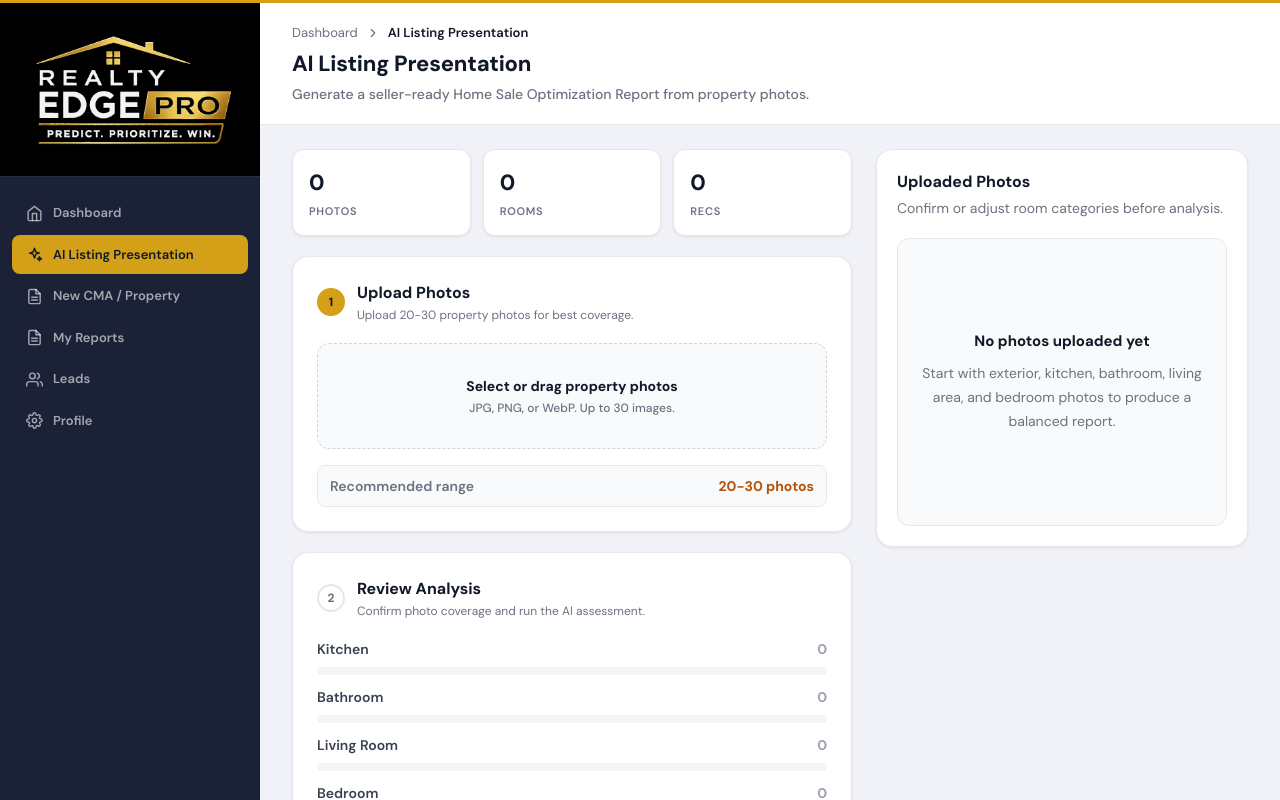
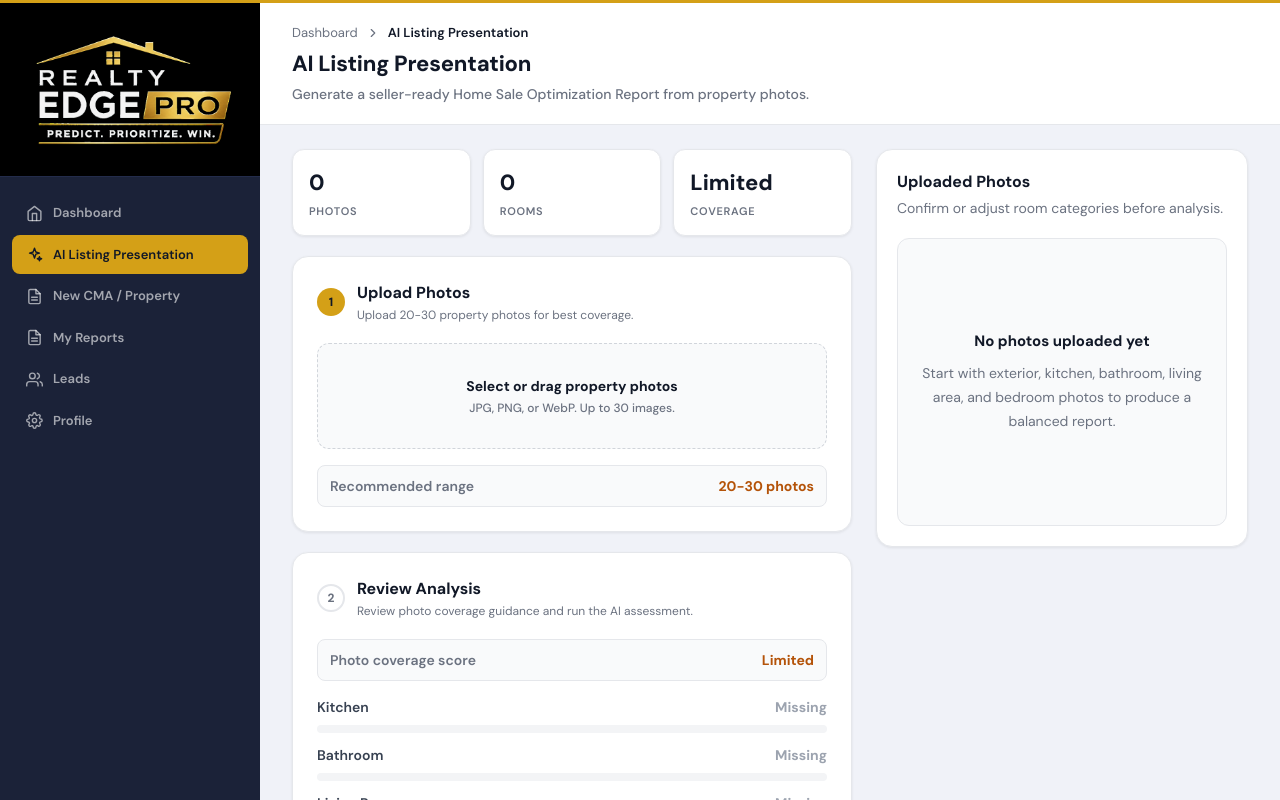
Before and after one commit to gregpett86/listingpilot-ai, a Next.js app: page / in a window 1280 px wide. Built offline with nearby package versions, Linux system fonts and the light colour scheme.

Commit message:
Allow AI analysis with partial photo coverage

```diff
--- a/src/app/page.tsx
+++ b/src/app/page.tsx
@@ -71,6 +71,27 @@ type OptimizationReport = {
 };
 
 const propertyAreas = [...ROOM_TYPES];
+const recommendedCoverageCategories = [
+  "Kitchen",
+  "Bathroom",
+  "Living Room",
+  "Bedroom",
+  "Exterior",
+] as const;
+const optionalCoverageCategories = [
+  "Landscaping",
+  "Garage",
+  "Basement",
+  "Pool",
+] as const;
+const coverageCategories = [
+  ...recommendedCoverageCategories,
+  ...optionalCoverageCategories,
+] as const;
+
+type CoverageCategory = (typeof coverageCategories)[number];
+type CoverageStatus = "Complete" | "Partial" | "Missing";
+type CoverageScore = "Excellent" | "Good" | "Limited";
 
 type VisionFinding = {
   photoId: string;
@@ -109,6 +130,52 @@ const confidenceScores: Record<ConfidenceLevel, number> = {
   Medium: 0.6,
   Low: 0.3,
 };
+
+function isRoomCoverageCategory(
+  category: CoverageCategory,
+): category is RoomType {
+  return ROOM_TYPES.includes(category as RoomType);
+}
+
+function countCoveragePhotos(photos: PhotoItem[], category: CoverageCategory) {
+  if (category === "Pool") {
+    return photos.filter((photo) => {
+      const searchable = [photo.name, ...photo.matchedKeywords]
+        .join(" ")
+        .toLowerCase();
+
+      return (
+        searchable.includes("pool") ||
+        searchable.includes("spa") ||
+        searchable.includes("swimming")
+      );
+    }).length;
+  }
+
+  return isRoomCoverageCategory(category)
+    ? photos.filter((photo) => photo.area === category).length
+    : 0;
+}
+
+function coverageStatus(count: number): CoverageStatus {
+  if (count >= 2) return "Complete";
+  if (count === 1) return "Partial";
+  return "Missing";
+}
+
+function calculateCoverageScore({
+  photoCount,
+  recommendedMissingCount,
+  recommendedPartialOrCompleteCount,
+}: {
+  photoCount: number;
+  recommendedMissingCount: number;
+  recommendedPartialOrCompleteCount: number;
+}): CoverageScore {
+  if (photoCount >= 20 && recommendedMissingCount === 0) return "Excellent";
+  if (photoCount >= 6 || recommendedPartialOrCompleteCount >= 3) return "Good";
+  return "Limited";
+}
 
 function formatBytes(bytes: number) {
   const megabytes = bytes / 1024 / 1024;
@@ -481,12 +548,47 @@ export default function Home() {
 
   const photoCounts = useMemo(
     () =>
-      propertyAreas.map((area) => ({
-        area,
-        count: photos.filter((photo) => photo.area === area).length,
+      coverageCategories.map((category) => ({
+        category,
+        count: countCoveragePhotos(photos, category),
+        isRecommended: recommendedCoverageCategories.includes(
+          category as (typeof recommendedCoverageCategories)[number],
+        ),
       })),
     [photos],
   );
+  const coverageItems = useMemo(
+    () =>
+      photoCounts.map((item) => ({
+        ...item,
+        status: coverageStatus(item.count),
+      })),
+    [photoCounts],
+  );
+  const recommendedMissingCount = useMemo(
+    () =>
+      coverageItems.filter(
+        (item) => item.isRecommended && item.status === "Missing",
+      ).length,
+    [coverageItems],
+  );
+  const recommendedCoveredCount = useMemo(
+    () =>
+      coverageItems.filter(
+        (item) => item.isRecommended && item.status !== "Missing",
+      ).length,
+    [coverageItems],
+  );
+  const photoCoverageScore = useMemo(
+    () =>
+      calculateCoverageScore({
+        photoCount: photos.length,
+        recommendedMissingCount,
+        recommendedPartialOrCompleteCount: recommendedCoveredCount,
+      }),
+    [photos.length, recommendedCoveredCount, recommendedMissingCount],
+  );
+  const hasPartialCoverage = photos.length > 0 && recommendedMissingCount > 0;
   const visionFindingsByPhotoId = useMemo(
     () =>
       new Map(
@@ -770,7 +872,7 @@ export default function Home() {
     );
   }
 
-  const readyForAnalysis = photos.length >= 6;
+  const readyForAnalysis = photos.length > 0;
   const recommendedCountMet = photos.length >= 20 && photos.length <= 30;
 
   return (
@@ -785,11 +887,11 @@ export default function Home() {
                   { label: "Photos", value: photos.length },
                   {
                     label: "Rooms",
-                    value: photoCounts.filter(({ count }) => count > 0).length,
+                    value: coverageItems.filter(({ count }) => count > 0).length,
                   },
                   {
-                    label: "Recs",
-                    value: recommendations.length,
+                    label: "Coverage",
+                    value: photoCoverageScore,
                   },
                 ].map((metric) => (
                   <MetricCard
@@ -845,20 +947,58 @@ export default function Home() {
               </StepCard>
 
               <StepCard
-                description="Confirm photo coverage and run the AI assessment."
+                description="Review photo coverage guidance and run the AI assessment."
                 isComplete={findings.length > 0}
                 step={2}
                 title="Review Analysis"
               >
+                <div className="mb-4 rounded-lg border border-[#E5E7EB] bg-[#F9FAFB] px-3 py-2.5">
+                  <div className="flex items-center justify-between text-sm">
+                    <span className="font-semibold text-[#6B7280]">
+                      Photo coverage score
+                    </span>
+                    <span
+                      className={
+                        photoCoverageScore === "Excellent"
+                          ? "font-bold text-[#16a34a]"
+                          : photoCoverageScore === "Good"
+                            ? "font-bold text-[#92640a]"
+                            : "font-bold text-[#B45309]"
+                      }
+                    >
+                      {photoCoverageScore}
+                    </span>
+                  </div>
+                </div>
+                {hasPartialCoverage && (
+                  <p className="mb-4 rounded-lg border border-[rgba(212,160,23,0.28)] bg-[rgba(212,160,23,0.08)] px-3 py-2 text-sm font-semibold text-[#92640a]">
+                    Analysis can run with partial photo coverage. Results may
+                    be limited.
+                  </p>
+                )}
                 <div className="space-y-3">
-                  {photoCounts.map(({ area, count }) => (
-                    <div key={area}>
+                  {coverageItems.map(
+                    ({ category, count, isRecommended, status }) => (
+                    <div key={category}>
                       <div className="flex items-center justify-between text-sm">
                         <span className="font-semibold text-[#374151]">
-                          {area}
+                          {category}
+                          {!isRecommended && (
+                            <span className="ml-2 text-xs font-bold text-[#9CA3AF]">
+                              Optional
+                            </span>
+                          )}
                         </span>
-                        <span className="font-bold tabular-nums text-[#9CA3AF]">
-                          {count}
+                        <span
+                          className={
+                            status === "Complete"
+                              ? "font-bold text-[#16a34a]"
+                              : status === "Partial"
+                                ? "font-bold text-[#92640a]"
+                                : "font-bold text-[#9CA3AF]"
+                          }
+                        >
+                          {status}
                         </span>
                       </div>
                       <div className="mt-2 h-2 rounded-full bg-[#F3F4F6]">
@@ -868,7 +1008,8 @@ export default function Home() {
                         />
                       </div>
                     </div>
-                  ))}
+                    ),
+                  )}
                 </div>
 
                 <button
```
